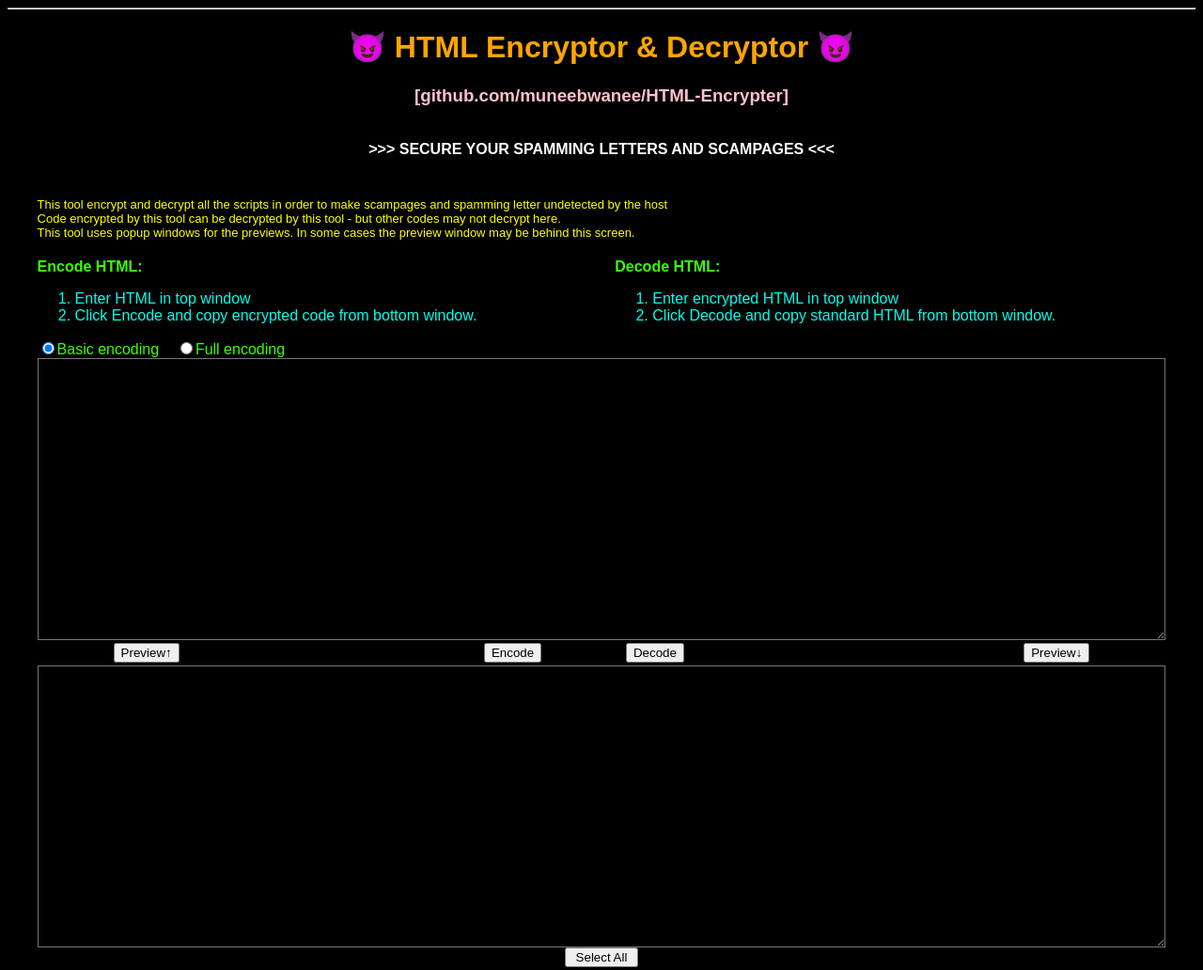
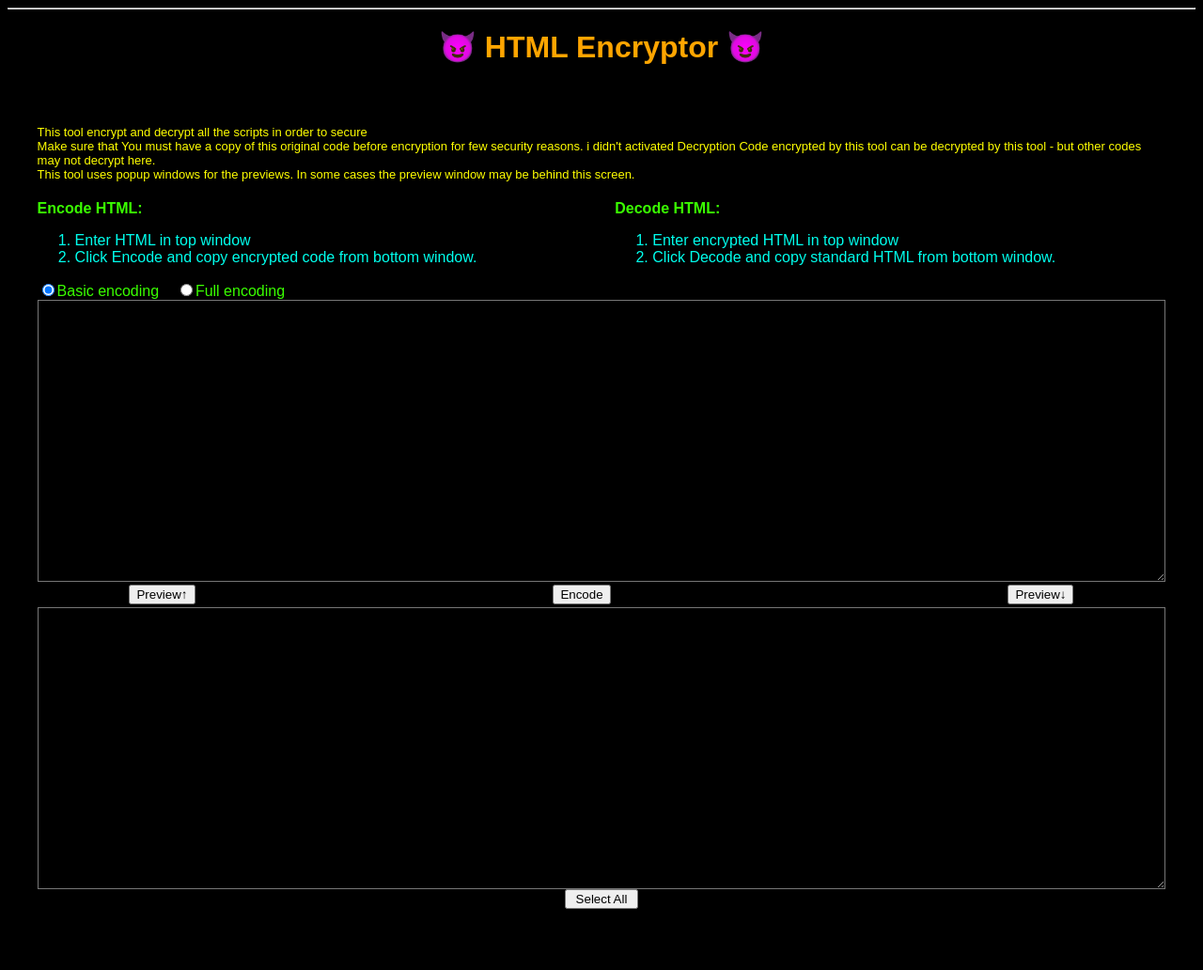
Before and after one commit to Imudaypamu/Encryptor, a plain HTML site: page index.html in a window 1280 px wide. Shown: the whole page at 94% size. Drawn offline with Linux system fonts and the light colour scheme.

Commit message:
Update index.html

```diff
--- a/index.html
+++ b/index.html
@@ -94,17 +94,14 @@ function Preview(selection) {
 
 
    <center><h1>
-    <font color="#FFA500"><b> &#128520; HTML Encryptor & Decryptor &#128520; </b></font></h1>
-	<h3>
-    <font color="#FFC0CB"><b> [github.com/muneebwanee/HTML-Encrypter] </b></font></h3><br>
-  <font color="#FFFFFF"><b>>>> SECURE YOUR SPAMMING LETTERS AND SCAMPAGES <<<</b></font></h3>
+    <font color="#FFA500"><b> &#128520; HTML Encryptor &#128520; </b></font></h1>
    </center>
 <table align="center" width="95%" cellspacing="0" cellpadding="0" border="0">
 <tbody><tr><td colspan="3">
 <font size="+1" color="#FFFF00">
 <br><br>
-<font size="-1">This tool encrypt and decrypt all the scripts in order to make scampages and spamming letter undetected by the host  <br>
-
+<font size="-1">This tool encrypt and decrypt all the scripts in order to secure  <br>
+<font size="-1">Make sure that You must have a copy of this original code before encryption for few security reasons. i didn't activated Decryption</font>
 Code encrypted by this tool can be decrypted by this tool - but other codes may not decrypt here.<br>
 This tool uses popup windows for the previews. In some cases the preview window may be behind this screen.
 </font></font>
@@ -138,7 +135,7 @@ This tool uses popup windows for the previews. In some cases the preview window
 <td align="center"><input type="button" value="Preview&#8593;" onclick="Preview(0)"></td>
 <td align="center">&#8593; Original Code</td>
 <td align="center"><input type="button" value="Encode" onclick="Encrypt()"> </td>
-<td align="center"><input type="button" value="Decode" onclick="Decrypt()"></td>
+<!--<td align="center"><input type="button" value="Decode" onclick="Decrypt()"></td> -->
 <td align="center">Converted Code &#8595;</td>
 
 <td align="center"><input type="button" value="Preview&#8595;" onclick="Preview(1)"></td>
```
